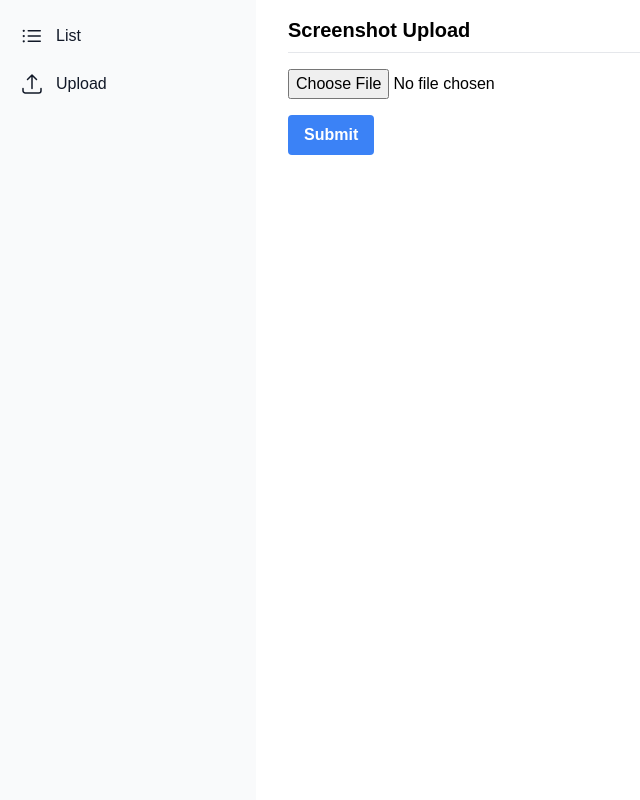
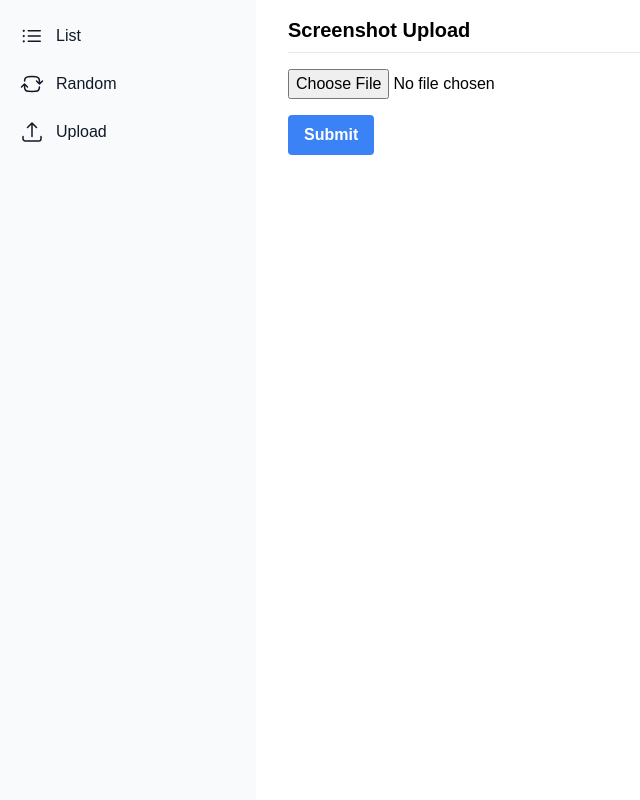
Before and after one commit to subwaymatch/becker-screenshot-autocropper, a Flask app: page /upload-screenshot in a window 1280 px wide. Shown: the whole page, without its empty margins (0-640 px from the left). Run offline with Flask 3, Linux system fonts and the light colour scheme; parts of the project's set-up code (start-up, migrations or seed data) failed here and were passed over; some libraries are stand-ins or nearby versions; some web fonts are replaced.

Commit message:
Add random page, sort by created date in desc

```diff
--- a/app.py
+++ b/app.py
@@ -44,8 +44,19 @@ def home():
     return redirect("/list")
 
 @app.get('/list')
-def list():
-    items = Screenshot.select().dicts()
+def get_list():
+    items = Screenshot.select() \
+        .order_by(Screenshot.created_at.desc()) \
+        .dicts()
+    return render_template('list.jinja', items=items)
+
+
+@app.get('/random')
+def get_random_list():
+    items = Screenshot.select() \
+        .order_by(fn.Random()).limit(10) \
+        .order_by(Screenshot.created_at.desc()) \
+        .dicts()
     return render_template('list.jinja', items=items)
 
 
--- a/templates/includes/sidebar.jinja
+++ b/templates/includes/sidebar.jinja
@@ -2,13 +2,21 @@
    <div class="h-full px-3 py-4 overflow-y-auto bg-gray-50 dark:bg-gray-800">
       <ul class="space-y-2 font-medium">
          <li>
-            <a href="{{ url_for('list') }}" class="flex items-center p-2 text-gray-900 rounded-lg hover:bg-gray-100">
+            <a href="{{ url_for('get_list') }}" class="flex items-center p-2 text-gray-900 rounded-lg hover:bg-gray-100">
                <svg xmlns="http://www.w3.org/2000/svg" fill="none" viewBox="0 0 24 24" stroke-width="1.5" stroke="currentColor" class="size-6">
   <path stroke-linecap="round" stroke-linejoin="round" d="M8.25 6.75h12M8.25 12h12m-12 5.25h12M3.75 6.75h.007v.008H3.75V6.75Zm.375 0a.375.375 0 1 1-.75 0 .375.375 0 0 1 .75 0ZM3.75 12h.007v.008H3.75V12Zm.375 0a.375.375 0 1 1-.75 0 .375.375 0 0 1 .75 0Zm-.375 5.25h.007v.008H3.75v-.008Zm.375 0a.375.375 0 1 1-.75 0 .375.375 0 0 1 .75 0Z" />
 </svg>
                <span class="ms-3">List</span>
             </a>
          </li>
+         <li>
+            <a href="{{ url_for('get_random_list') }}" class="flex items-center p-2 text-gray-900 rounded-lg hover:bg-gray-100">
+               <svg xmlns="http://www.w3.org/2000/svg" fill="none" viewBox="0 0 24 24" stroke-width="1.5" stroke="currentColor" class="size-6">
+  <path stroke-linecap="round" stroke-linejoin="round" d="M19.5 12c0-1.232-.046-2.453-.138-3.662a4.006 4.006 0 0 0-3.7-3.7 48.678 48.678 0 0 0-7.324 0 4.006 4.006 0 0 0-3.7 3.7c-.017.22-.032.441-.046.662M19.5 12l3-3m-3 3-3-3m-12 3c0 1.232.046 2.453.138 3.662a4.006 4.006 0 0 0 3.7 3.7 48.656 48.656 0 0 0 7.324 0 4.006 4.006 0 0 0 3.7-3.7c.017-.22.032-.441.046-.662M4.5 12l3 3m-3-3-3 3" />
+</svg>
+               <span class="flex-1 ms-3">Random</span>
+            </a>
+        </li>
          <li>
             <a href="{{ url_for('upload_screenshot_get') }}" class="flex items-center p-2 text-gray-900 rounded-lg hover:bg-gray-100">
                <svg xmlns="http://www.w3.org/2000/svg" fill="none" viewBox="0 0 24 24" stroke-width="1.5" stroke="currentColor" class="size-6">
```
